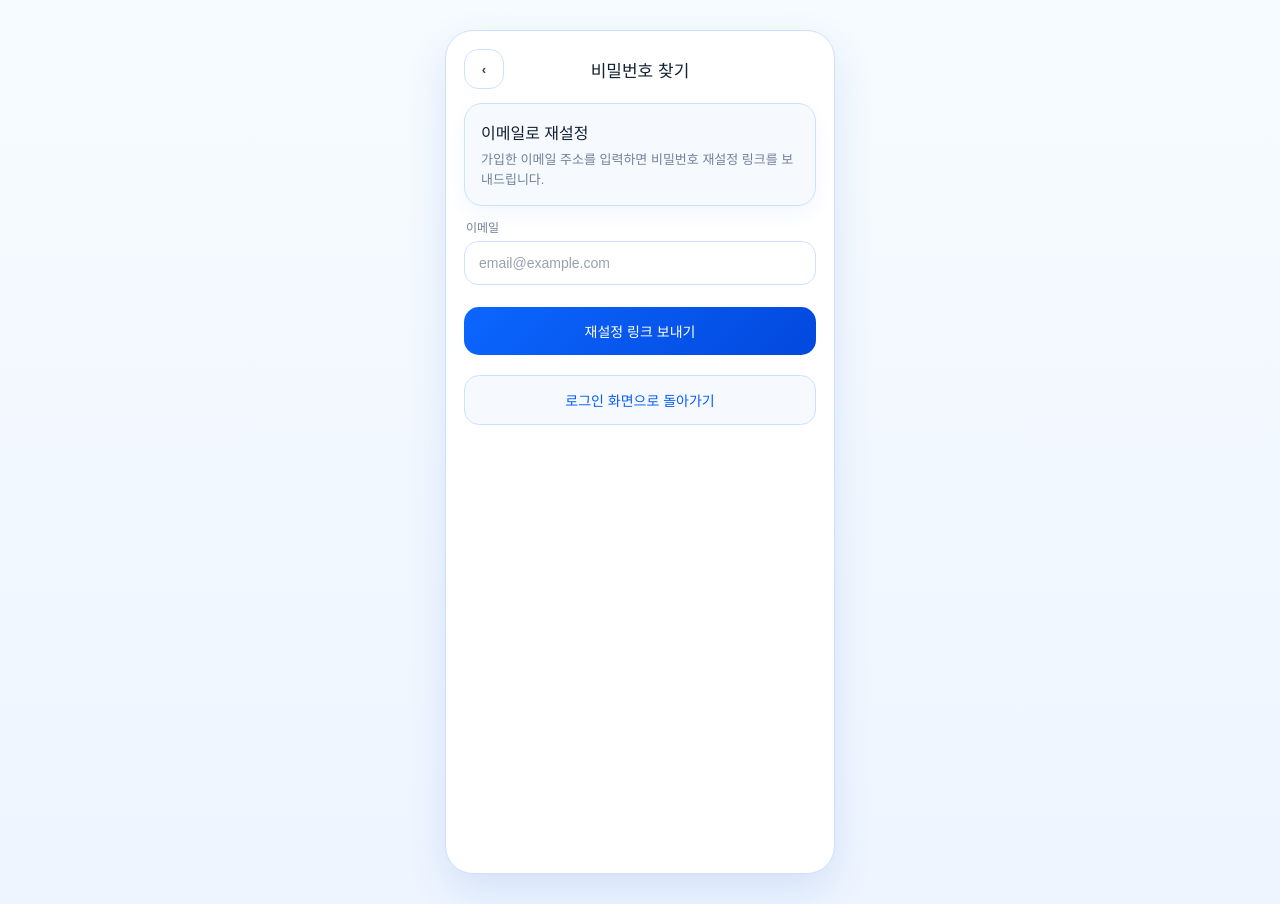
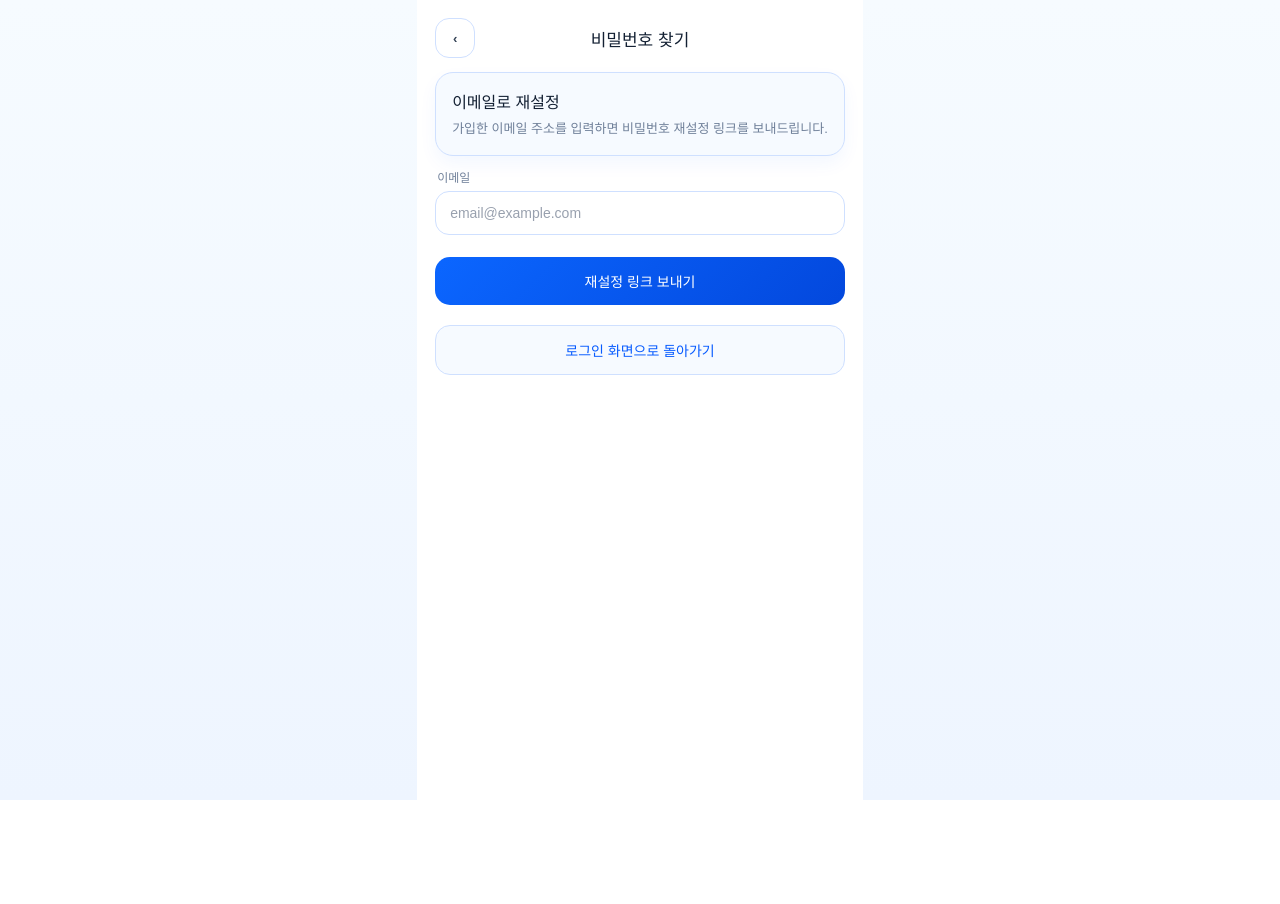
Before and after one commit to Sangam-Beavers/frontend, a React (Vite) app: page /password-recovery in a window 1280 px wide. After the commit the page ends 800 px from the top, so only its background shows below. Built offline with nearby package versions, Linux system fonts and the light colour scheme.

Commit message:
Fix: 로그인 & 회원가입 화면 여백 제거

```diff
--- a/src/pages/auth.css
+++ b/src/pages/auth.css
@@ -16,34 +16,21 @@
   background: linear-gradient(180deg, #f6fbff, #eef5ff);
   font-family: Arial, 'Noto Sans KR', sans-serif;
   color: var(--ink);
-  display: flex;
-  align-items: center;
-  justify-content: center;
-  padding: 30px 16px;
-  box-sizing: border-box;
+  text-align: left;
 }
 
 .auth-screen {
   position: relative;
-  width: 390px;
-  height: 844px;
-  border: 1px solid var(--line);
-  border-radius: 28px;
+  min-height: 100vh;
   background: var(--screen);
-  box-shadow: 0 16px 40px rgba(27, 90, 185, 0.12);
-  overflow: hidden;
   box-sizing: border-box;
 }
 
 .auth-content {
-  height: 100%;
   padding: 18px 18px 22px;
-  overflow: auto;
+  max-width: 480px;
+  margin: 0 auto;
   box-sizing: border-box;
-}
-
-.auth-content::-webkit-scrollbar {
-  display: none;
 }
 
 .auth-top {
@@ -442,8 +429,11 @@
 }
 
 .auth-fixed {
-  position: absolute;
-  left: 18px;
-  right: 18px;
-  bottom: 22px;
+  position: fixed;
+  left: 0;
+  right: 0;
+  bottom: 0;
+  padding: 12px 18px 22px;
+  background: rgba(255, 255, 255, 0.95);
+  box-sizing: border-box;
 }
```
